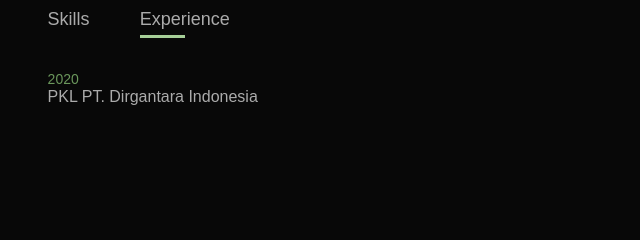
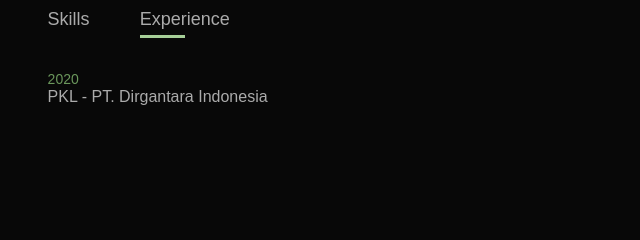
Before and after one commit to amaliyahhaida/itw2023_project1_233040082, a plain HTML site: page index.html in a window 1280 px wide. Both pictures are taken after a click on the element "Experience". Shown: the part 1042-1282 px from the top of the page, 490-1130 px from the left. Drawn offline with Linux system fonts and the light colour scheme; files whose address does not match are found by name.

Commit message:
selesai.

```diff
--- a/index.html
+++ b/index.html
@@ -75,7 +75,7 @@
 
             <div class="tab-contents" id="experience">
               <ul>
-                <li><span>2020</span><br />PKL PT. Dirgantara Indonesia</li>
+                <li><span>2020</span><br />PKL - PT. Dirgantara Indonesia</li>
               </ul>
             </div>
           </div>
```
